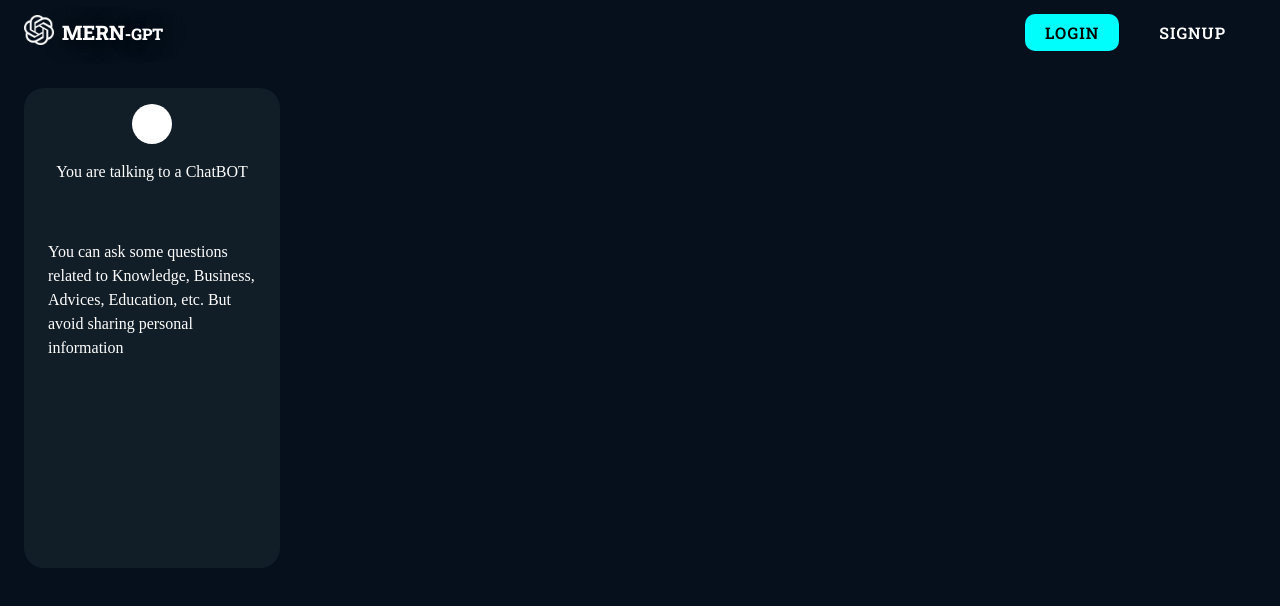
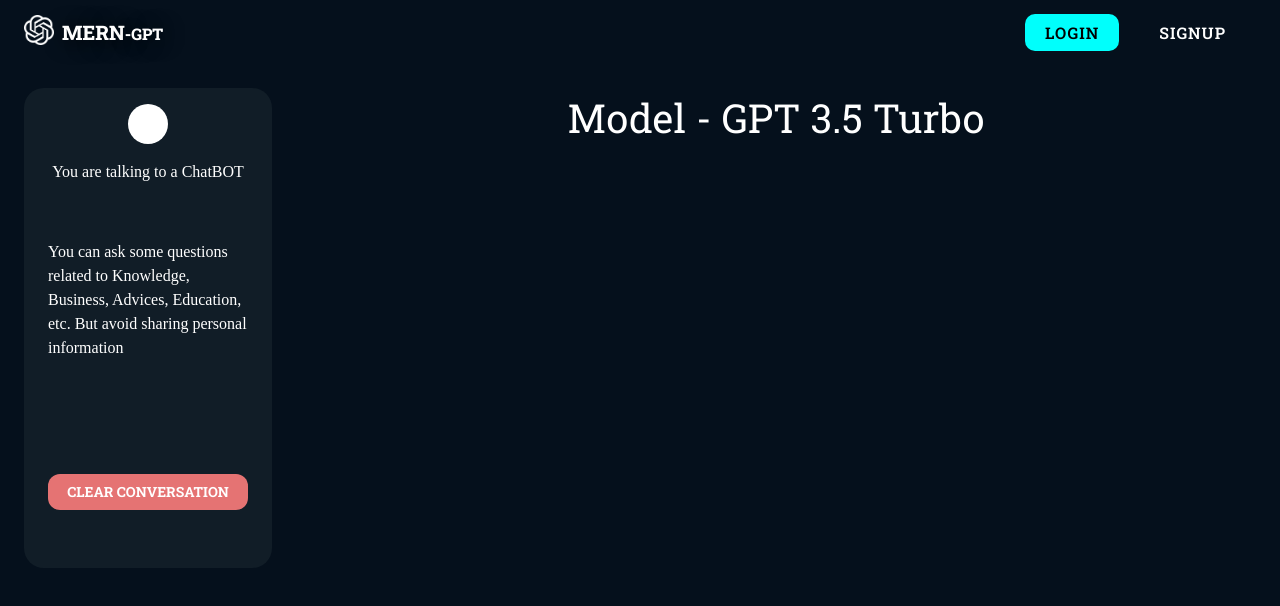
Before and after one commit to raeganfaith/MERN-AI-ChatBot, a React (Vite) app in the folder frontend/: page /chat in a window 1280 px wide. Shown: the top 606 px of the page. Built offline with nearby package versions, Linux system fonts and the light colour scheme; no server answers.

Commit message:
Added red color import and styled Button and Typography components in Chat.tsx

```diff
--- a/frontend/src/pages/Chat.tsx
+++ b/frontend/src/pages/Chat.tsx
@@ -1,6 +1,7 @@
 import React from "react";
 import { Box, Avatar, Typography, Button } from "@mui/material";
 import { useAuth } from "../context/AuthContext";
+import red from "@mui/material/colors/red";
 
 const Chat = () => {
   const auth = useAuth();
@@ -52,7 +53,49 @@ const Chat = () => {
             You can ask some questions related to Knowledge, Business, Advices,
             Education, etc. But avoid sharing personal information
           </Typography>
-          <Button></Button>
+          <Button
+            sx={{
+              width: "200px",
+              my: "auto",
+              color: "white",
+              fontWeight: "700",
+              borderRadius: 3,
+              mx: "auto",
+              bgcolor: red[300],
+              ":hover": {
+                bgcolor: red.A400,
+              },
+            }}>
+              Clear Conversation
+          </Button>
+        </Box>
+      </Box>
+      <Box sx={{ display: "flex", flex:{ md: 0.8, xs: 1, s: 1 }, flexDirection: "column", px: 3 }}>
+        <Typography
+          sx={{
+            fontSize: "40px",
+            color: "white",
+            mb: 2,
+            mx: "auto",
+          }}
+        >
+          Model - GPT 3.5 Turbo
+        </Typography>
+        <Box
+          sx={{
+            width: "100%",
+            height: "60vh",
+            borderRadius: 3,
+            mx: "auto",
+            display: "flex",
+            flexDirection: "column",
+            overflow: "scroll",
+            overflowX: "hidden",
+            scrollBehavior: "smooth",
+
+          }}
+        >
+
         </Box>
       </Box>
     </Box>
```
